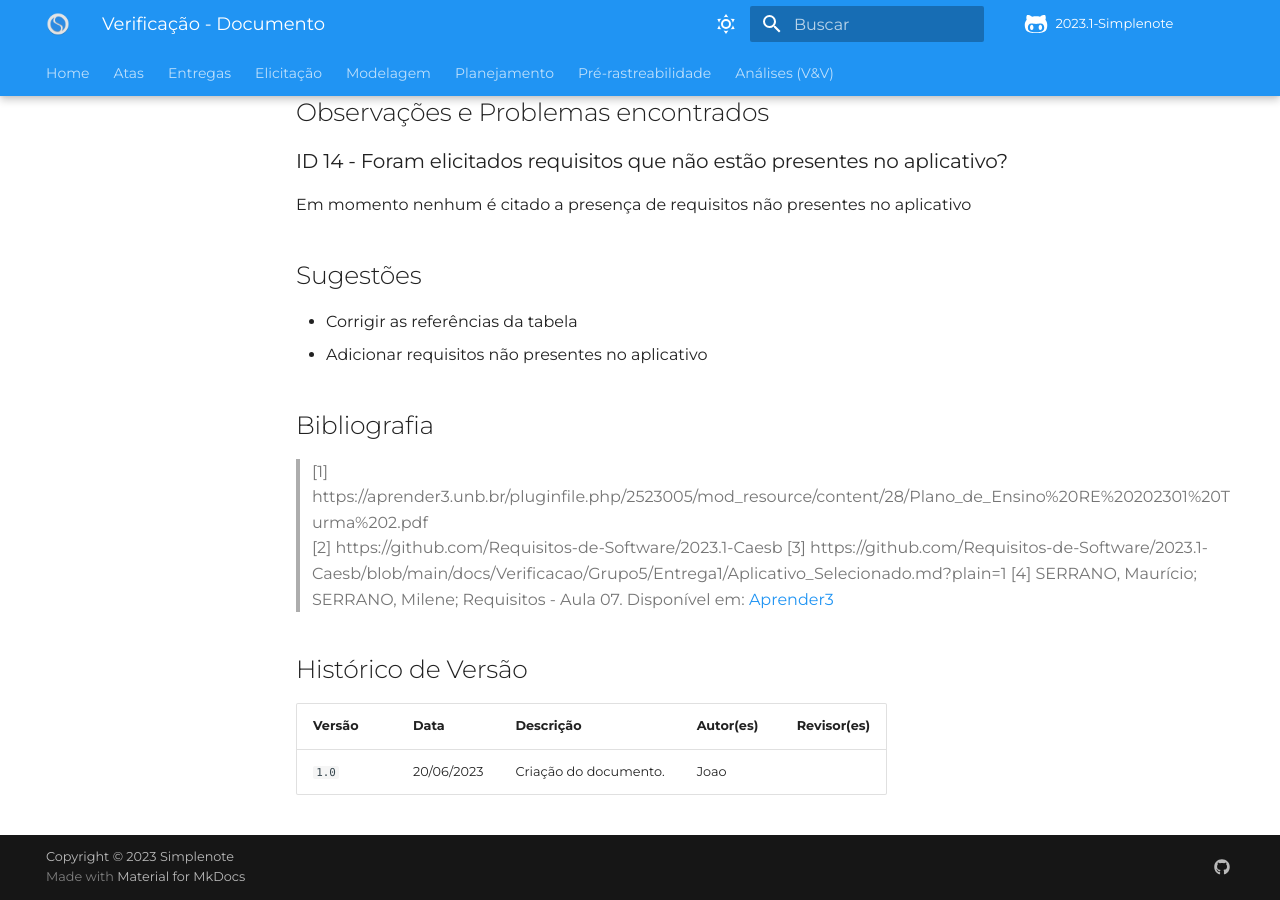
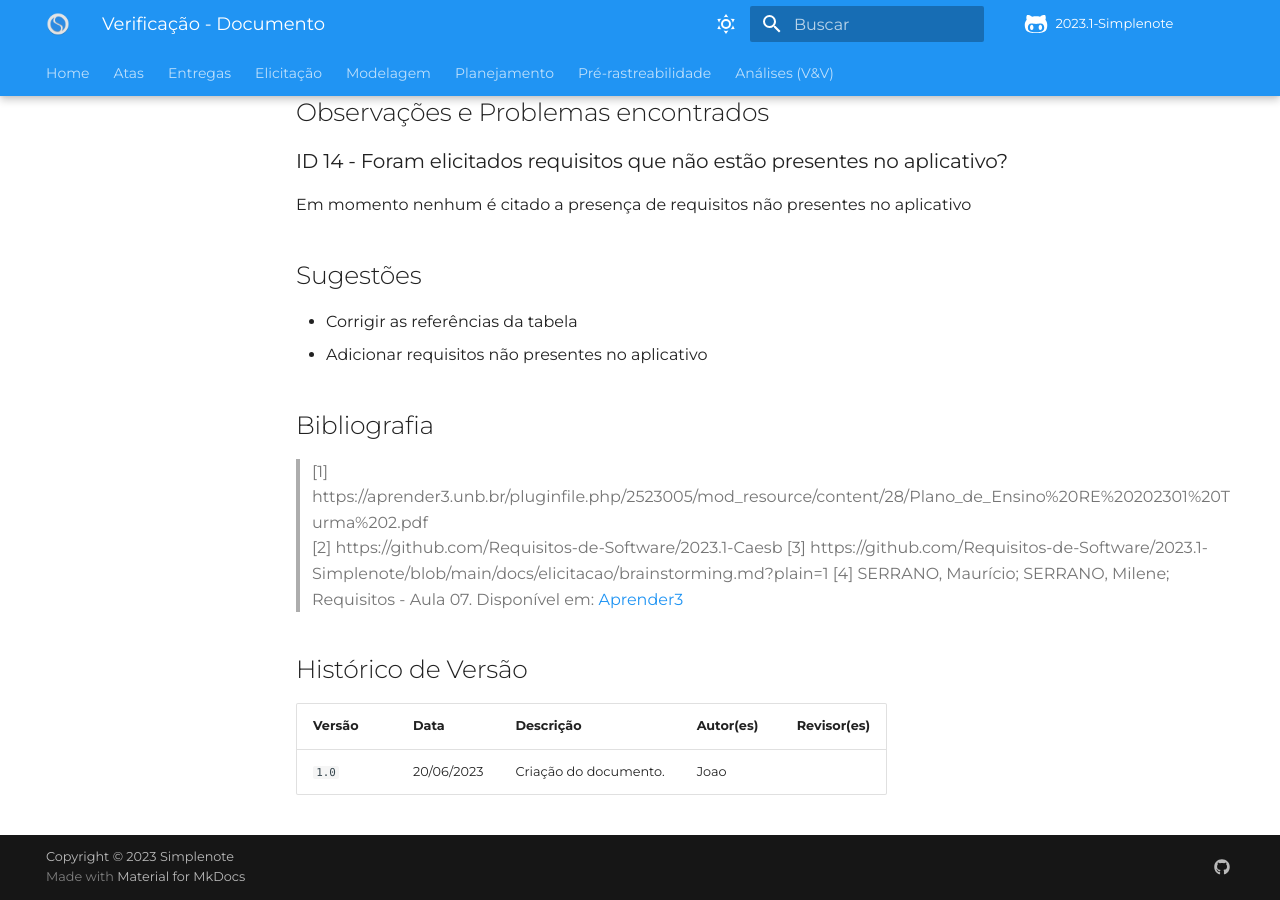
Before and after one commit to Requisitos-de-Software/2023.1-Simplenote, an MkDocs documentation site: the page built from docs/Analise-Grupo5/Elicitação/brainstorming.md, in a window 1280 px wide and 900 px high, scrolled down 2095 px. Built offline with MkDocs 1.6.1 and Material for MkDocs 9.7.7, drawn with Linux system fonts in a browser that asks for light colours; some web fonts are replaced; comment, search, counter and statistics services are not loaded; some of the changed lines change nothing that is shown.

Commit message:
Update brainstorming.md

```diff
--- a/docs/Analise-Grupo5/Elicitação/brainstorming.md
+++ b/docs/Analise-Grupo5/Elicitação/brainstorming.md
@@ -72,7 +72,7 @@ Em momento nenhum é citado a presença de requisitos não presentes no aplicati
 
 > [1] https://aprender3.unb.br/pluginfile.php/2523005/mod_resource/content/28/Plano_de_Ensino%20RE%20202301%20Turma%202.pdf </br>
 > [2] https://github.com/Requisitos-de-Software/2023.1-Caesb
-> [3] https://github.com/Requisitos-de-Software/2023.1-Caesb/blob/main/docs/Verificacao/Grupo5/Entrega1/Aplicativo_Selecionado.md?plain=1
+> [3] https://github.com/Requisitos-de-Software/2023.1-Simplenote/blob/main/docs/elicitacao/brainstorming.md?plain=1
 > [4] SERRANO, Maurício; SERRANO, Milene; Requisitos - Aula 07. Disponível em: [Aprender3](https://aprender3.unb.br/pluginfile.php/2523073/mod_resource/content/2/Requisitos%20-%20Aula%2007.pdf)
 
 ## Histórico de Versão
```
